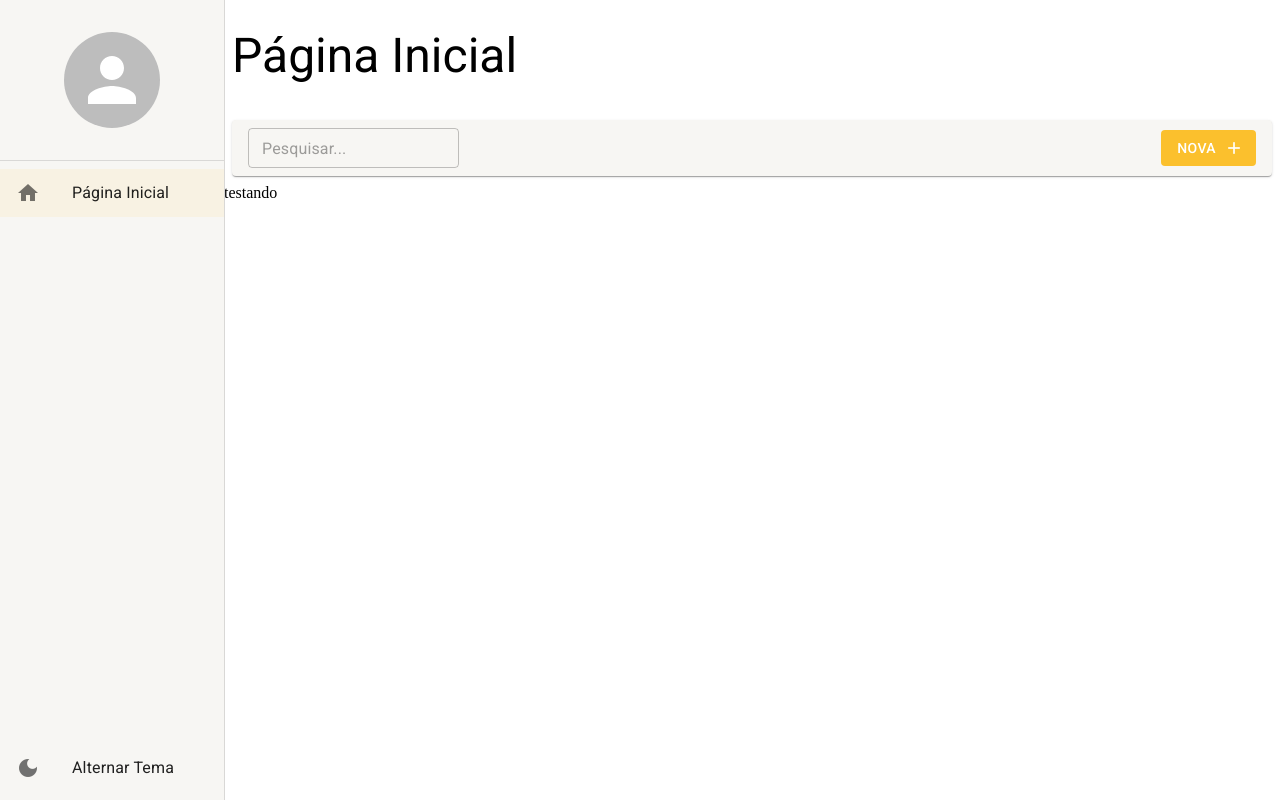
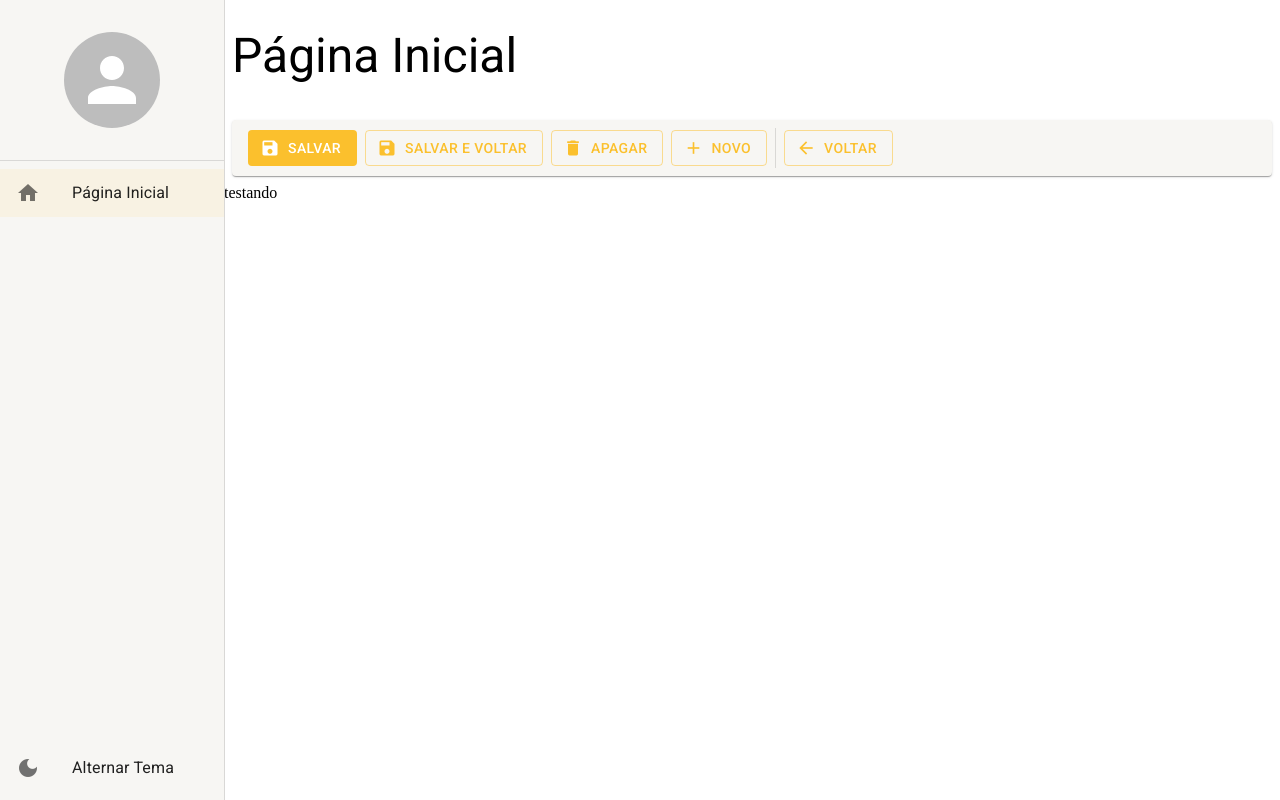
Before and after one commit to tianopo/Cadastros, a React (Create React App) app: page /pagina-inicial in a window 1280 px wide. Built offline with nearby package versions, Linux system fonts and the light colour scheme.

Commit message:
Ferramentas de Detalhes

```diff
--- a/src/pages/dashboard/Dashboard.tsx
+++ b/src/pages/dashboard/Dashboard.tsx
@@ -1,14 +1,13 @@
-import { FerramentasDaListagem } from '../../shared/components/ferramentas-da-listagem/FerramentasDeListagem';
+import { FerramentasDaListagem, FerramentasDeDetalhe } from '../../shared/components';
 import { LayoutBaseDePagina } from '../../shared/layouts';
 
 export const Dashboard= () =>{
   return(
     <LayoutBaseDePagina
-      titulo='Página Inicial' barraDeFerramentas={(
-        <FerramentasDaListagem
-          mostrarInputBusca
-          textoBotaoNovo='Nova'
-        />
+      titulo='Página Inicial'
+      barraDeFerramentas={(
+
+        <FerramentasDeDetalhe />
       )}>
       testando
     </LayoutBaseDePagina>
--- /dev/null
+++ b/src/shared/components/ferramentas-de-detalhe/FerramentasDeDetalhe.tsx
@@ -0,0 +1,51 @@
+import React from 'react';
+import { Box, Button, Divider, Icon, Paper, useTheme } from '@mui/material';
+
+export const FerramentasDeDetalhe: React.FC = () => {
+  const theme = useTheme();
+
+  return (
+    <Box
+      height={theme.spacing(5)}
+      marginX={1}
+      padding={1}
+      paddingX={2}
+      display="flex"
+      alignItems="center"
+      gap={1}
+      component={Paper}
+    >
+      <Button
+        color='primary'
+        disableElevation
+        variant='contained'
+        startIcon={<Icon>save</Icon>}
+      >Salvar</Button>
+      <Button
+        color='primary'
+        disableElevation
+        variant='outlined'
+        startIcon={<Icon>save</Icon>}
+      >Salvar e Voltar</Button>
+      <Button
+        color='primary'
+        disableElevation
+        variant='outlined'
+        startIcon={<Icon>delete</Icon>}
+      >Apagar</Button>
+      <Button
+        color='primary'
+        disableElevation
+        variant='outlined'
+        startIcon={<Icon>add</Icon>}
+      >Novo</Button>
+      <Divider variant='middle' orientation='vertical' />
+      <Button
+        color='primary'
+        disableElevation
+        variant='outlined'
+        startIcon={<Icon>arrow_back</Icon>}
+      >Voltar</Button>
+    </Box>
+  );
+};
--- a/src/shared/components/index.ts
+++ b/src/shared/components/index.ts
@@ -1,2 +1,3 @@
 export * from './ferramentas-da-listagem/FerramentasDeListagem';
 export * from './menu-lateral/MenuLateral';
+export * from './ferramentas-de-detalhe/FerramentasDeDetalhe';
```
Also changed, not shown: anota.txt.
